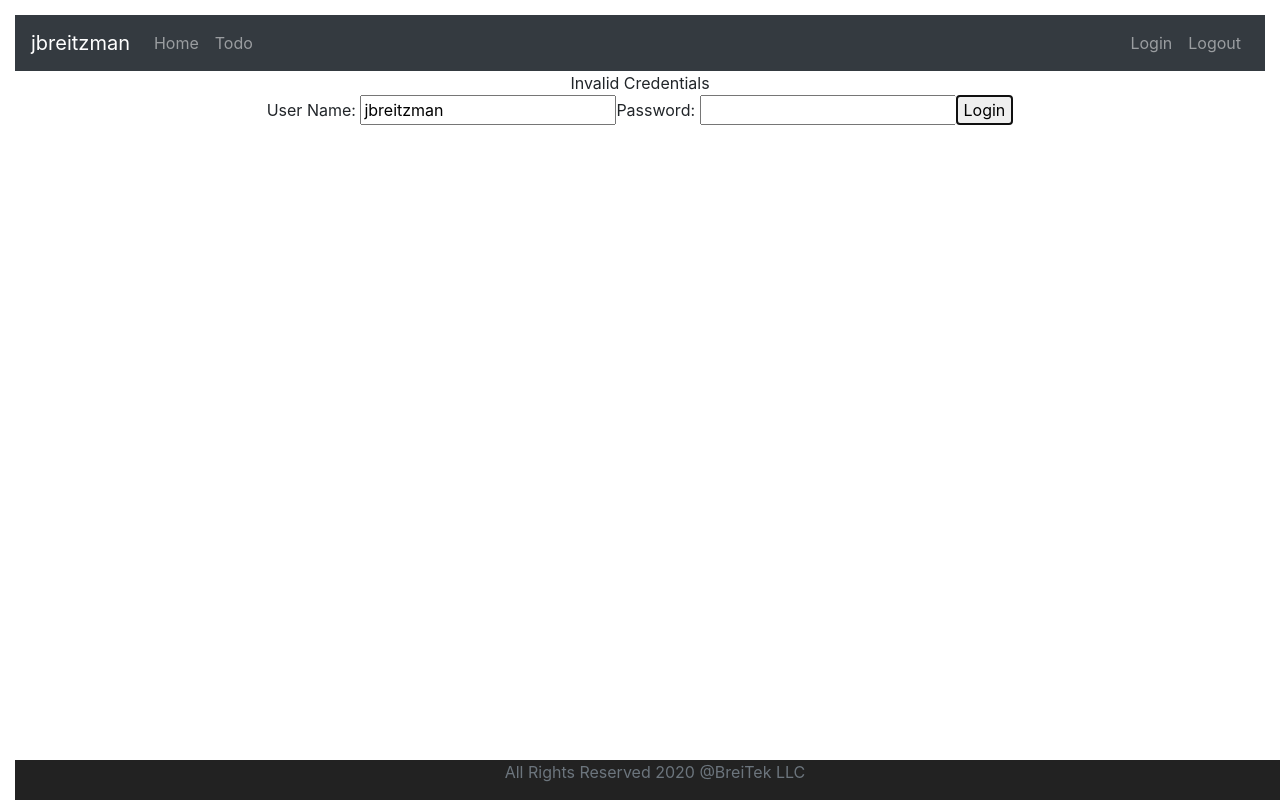
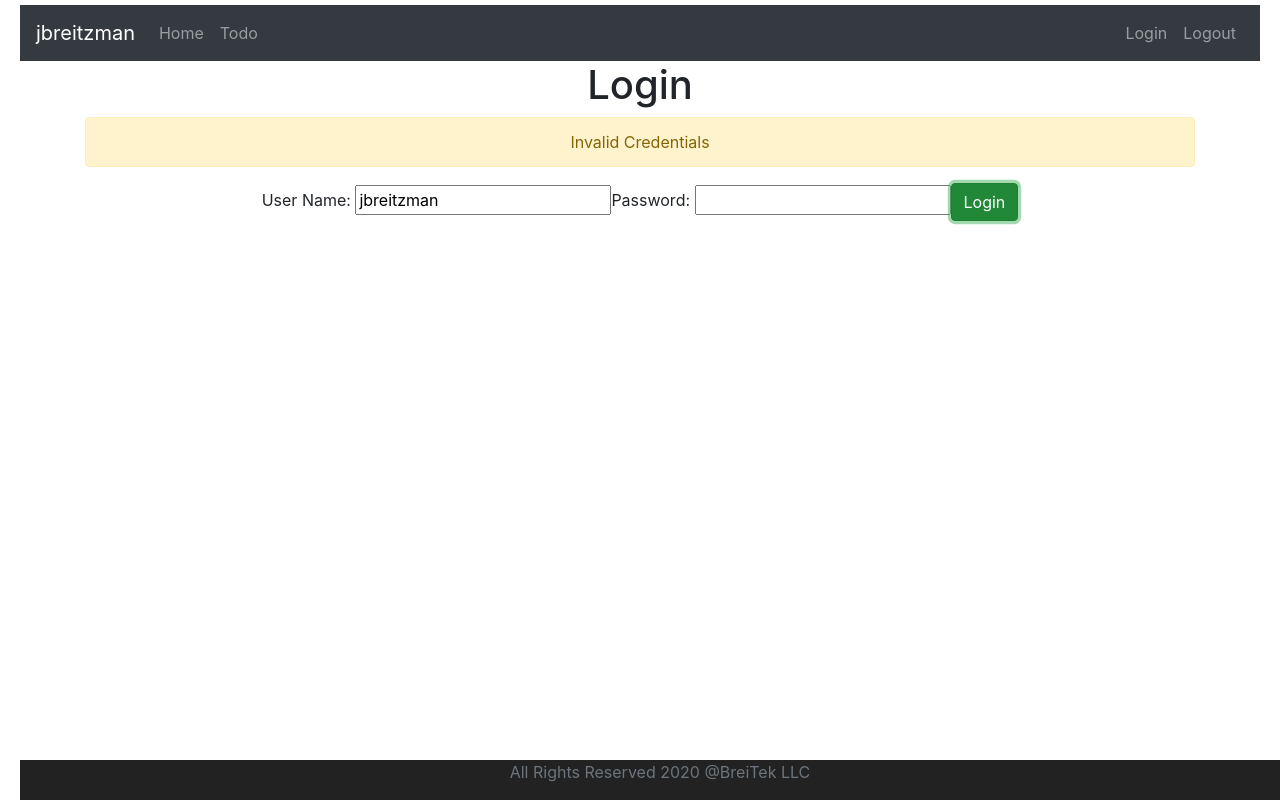
Before and after one commit to jbreitzman/todo-app_FrontEnd, a React (Create React App) app: page / in a window 1280 px wide. Both pictures are taken after a click on the button "Login". Built offline with nearby package versions, Linux system fonts and the light colour scheme.

Commit message:
Added additional Bootstrap styling throughout application

```diff
--- a/src/components/todo/TodoApp.css
+++ b/src/components/todo/TodoApp.css
@@ -1,5 +1,5 @@
 body {
-    padding: 15px 15px;
+    padding: 5px 20px 20px 20px;
 }
 
 .footer {
--- a/src/components/todo/TodoApp.jsx
+++ b/src/components/todo/TodoApp.jsx
@@ -27,9 +27,12 @@
 class WelcomeComponent extends Component {
     render() {
         return (
-            <div>
+            <>
+                <h1>Welcome!</h1>
+                <div className="container">
                     Welcome {this.props.match.params.username}, You can manange your todo's <Link to="/todos">Here</Link>
                 </div>
+            </>
         );
     }
 }
@@ -49,10 +52,10 @@
         return (
             <div>
                 <h1>List Todos</h1>
-                <table>
+                <div className="container">
+                    <table className="table">
                         <thead>
                             <tr>
-                            <th>Id</th>
                                 <th>Description</th>
                                 <th>Is Completed?</th>
                                 <th>Target Date</th>
@@ -61,7 +64,6 @@
                         <tbody>
                             {this.state.todos.map((todo) => (
                                 <tr key={todo.id}>
-                                <td>{todo.id}</td>
                                     <td>{todo.description}</td>
                                     <td>{todo.done.toString()}</td>
                                     <td>{todo.targetDate.toString()}</td>
@@ -69,6 +71,7 @@
                             ))}
                         </tbody>
                     </table>
+                </div>
             </div>
         );
     }
@@ -154,11 +157,16 @@
     render() {
         return (
             <div>
-                {this.state.hasLoginFailed && <div>Invalid Credentials</div>}
-                {this.state.showSuccessMessage && <div>Login Successful</div>}
+                <h1>Login</h1>
+                <div className="container">
+                    {this.state.hasLoginFailed && <div className="alert alert-warning">Invalid Credentials</div>}
+                    {/*this.state.showSuccessMessage && <div>Login Successful</div>*/}
                     User Name: <input type="text" name="username" value={this.state.username} onChange={this.handleChange} />
                     Password: <input type="password" name="password" value={this.state.password} onChange={this.handleChange} />
-                <button onClick={this.loginClicked}>Login</button>
+                    <button className="btn btn-success" onClick={this.loginClicked}>
+                        Login
+                    </button>
+                </div>
             </div>
         );
     }
```
Lines whose indentation alone changed are shown as unchanged.
